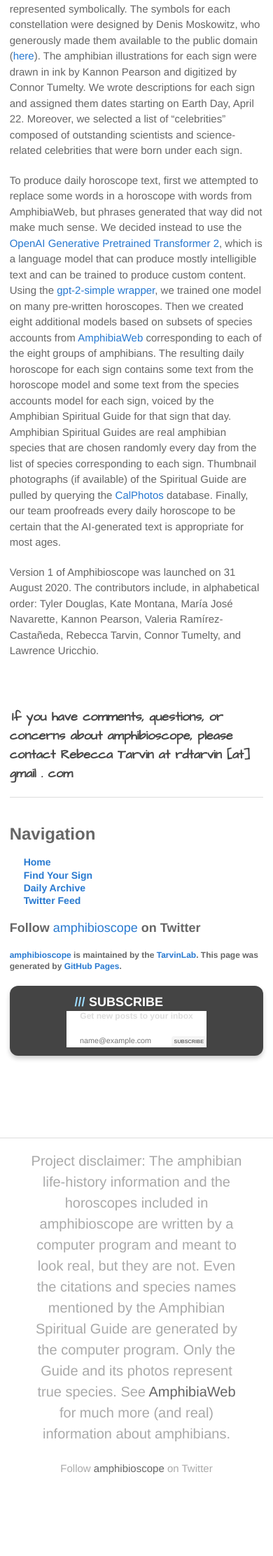
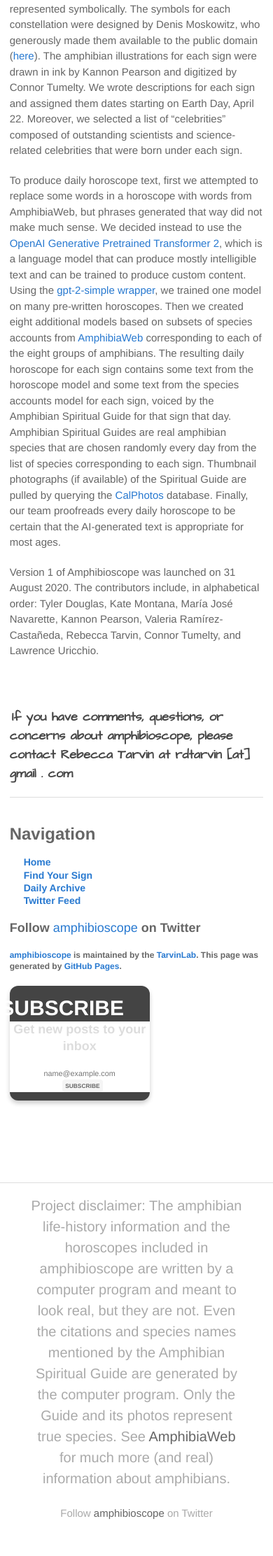
Before and after one commit to TarvinLab/amphibioscope, a Jekyll site: the page built from index.md, in a window 390 px wide. Shown: the part 1391-3615 px from the top of the page at 70% size. Built offline with Jekyll 4.4.1, drawn with Linux system fonts in a browser that asks for light colours; before the commit the page ends 3551 px from its top, so only the background shows below that.

Commit message:
altering subscription appearance

```diff
--- a/_sass/jekyll-theme-architect.scss
+++ b/_sass/jekyll-theme-architect.scss
@@ -441,8 +441,9 @@ footer a:hover {
     margin-top: 20px;
     background-image: none;
     border-top: solid 1px #ddd;
-      .newsletter-container {
-        max-width: 400px;
+
+    .newsletter-container {
+        max-width: 200px;
         border-radius: 1em;
         display: flex;
         flex-direction: column;
@@ -493,7 +494,7 @@ footer a:hover {
         font-weight: 600;
     }
 
-    @media screen and (min-width: 400px) {
+    @media screen and (min-width: 200px) {
         .newsletter-title {
             font-size: 2.5em;
         }
```
